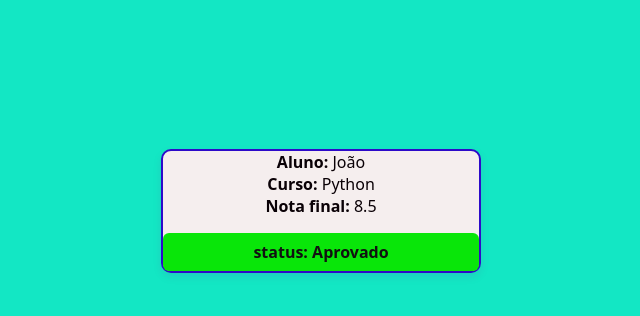
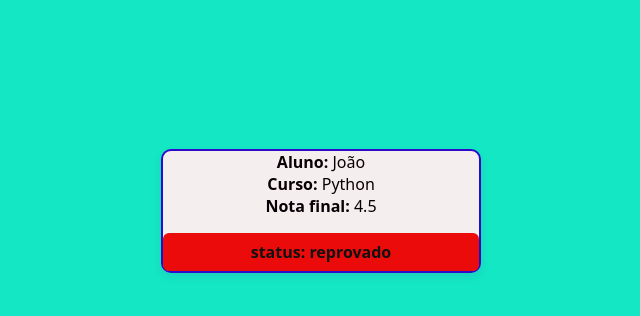
Before and after one commit to igors1lva/python, a Flask app: page / in a window 1280 px wide. Shown: the part 189-505 px from the top of the page, without its empty margins (319-959 px from the left). Run offline with Flask 3, Linux system fonts and the light colour scheme.

Commit message:
Update student grade logic and adjust CSS colors for status display

```diff
--- a/python project/app.py
+++ b/python project/app.py
@@ -4,8 +4,8 @@ app = Flask(__name__)
 def home():
     #dados que serao! calculados python
     titulo_pagina = "Face Page"
-    aluno = {"nome": "João", "curso": "Python", "nota": 8.5}
-    status = "Aprovado" if aluno["nota"] >= 5 else "Reprovado"
+    aluno = {"nome": "João", "curso": "Python", "nota": 4.5}
+    status = "aprovado" if aluno["nota"] >= 5 else "reprovado"
     #passando dados para o template HTML
     return render_template("index.html",
                            titulo=titulo_pagina,
--- a/python project/static/style.css
+++ b/python project/static/style.css
@@ -34,10 +34,10 @@ body {
 }
 
 .aprovado {
-    background-color: #000f00;
+    background-color: #2ae604;
     color:#0d0e0d;
 }
 .reprovado {
-    background-color: #09e609;
+    background-color: #eb0b0b;
     color:#111111;
 }
```
